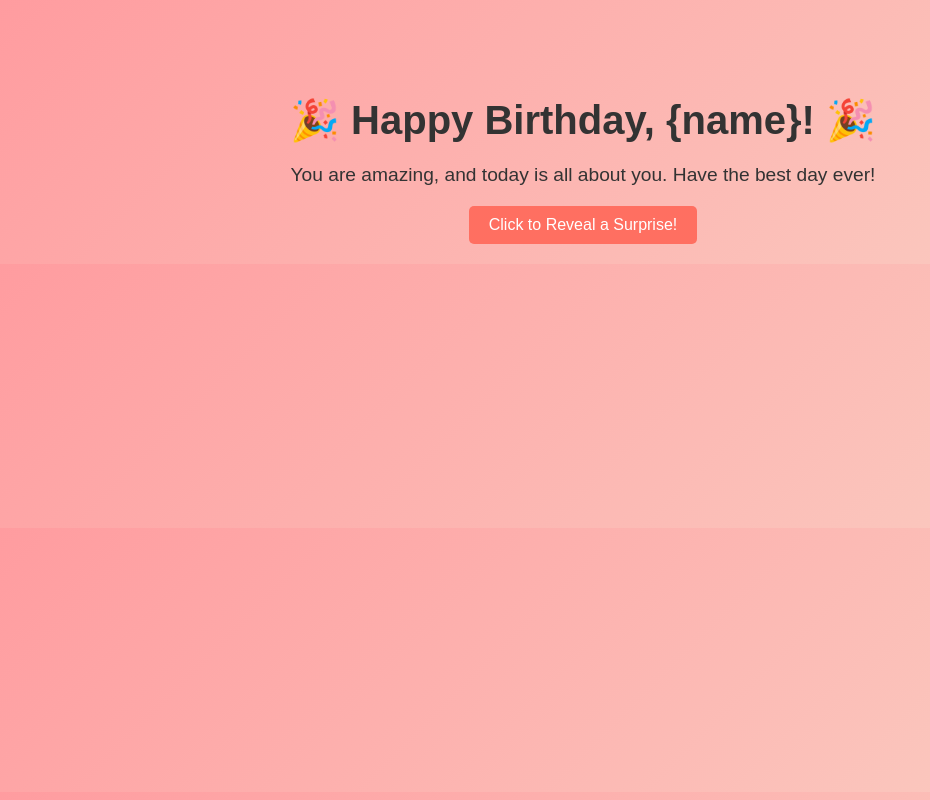
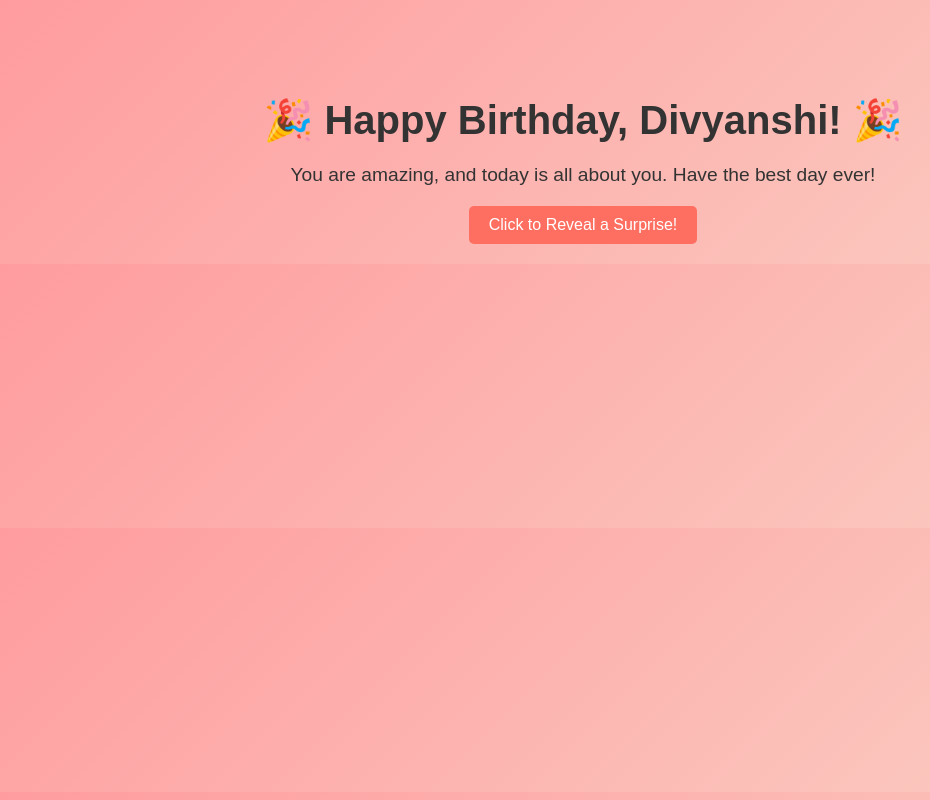
Before and after one commit to rohit-singhs-git/special-person-birthday, a plain HTML site: page index.html in a window 1280 px wide. Shown: the whole page, without its empty margins (57-987 px from the left). Drawn offline with Linux system fonts and the light colour scheme.

Commit message:
initial commit

```diff
--- a/index.html
+++ b/index.html
@@ -10,7 +10,7 @@
 
 <body>
   <div class="container">
-    <h1>🎉 Happy Birthday, {name}! 🎉</h1>
+    <h1>🎉 Happy Birthday, Divyanshi! 🎉</h1>
     <p>You are amazing, and today is all about you. Have the best day ever!</p>
     <button id="revealMessage">Click to Reveal a Surprise!</button>
     <div id="surprise" class="hidden">
```
